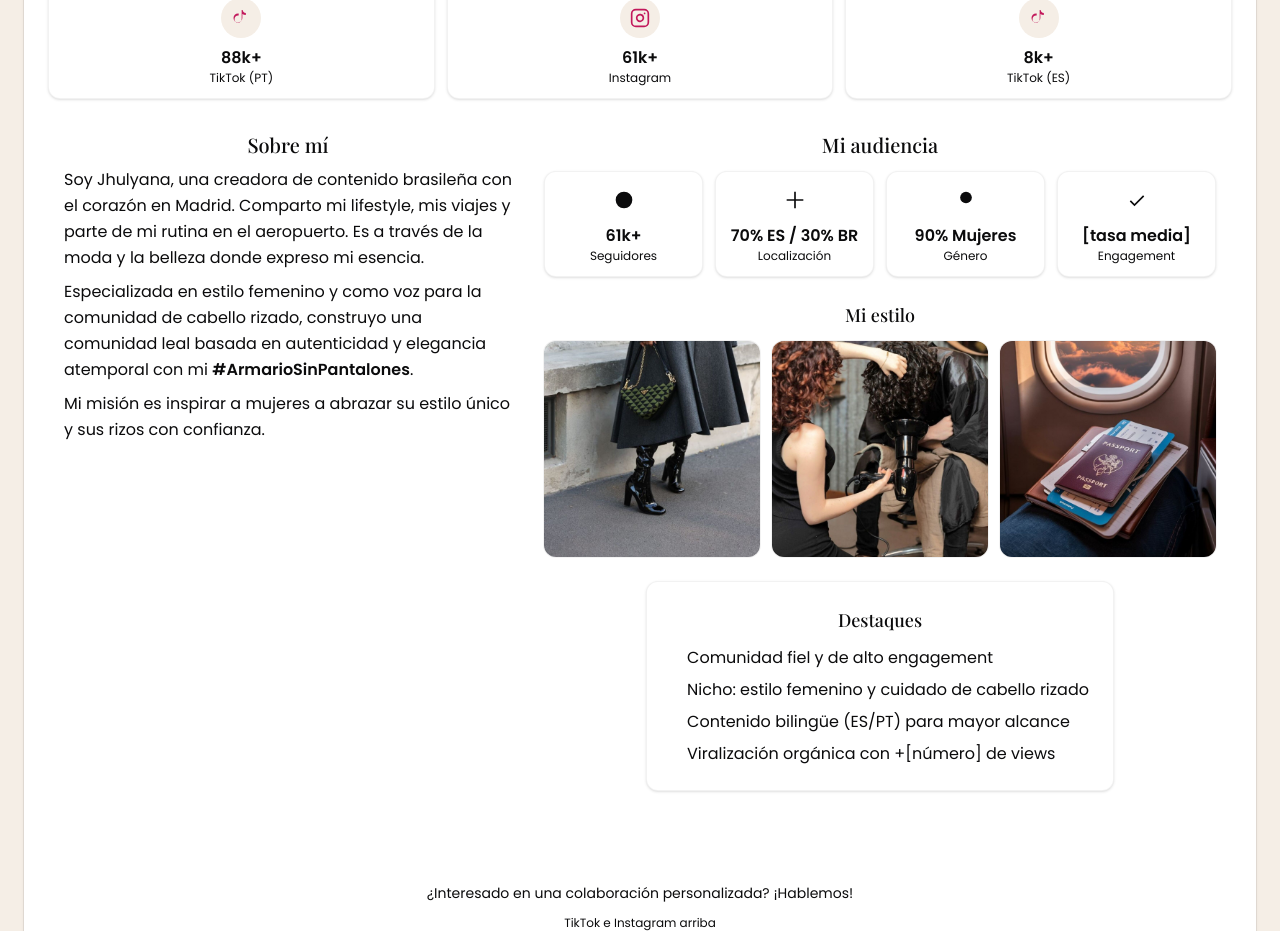
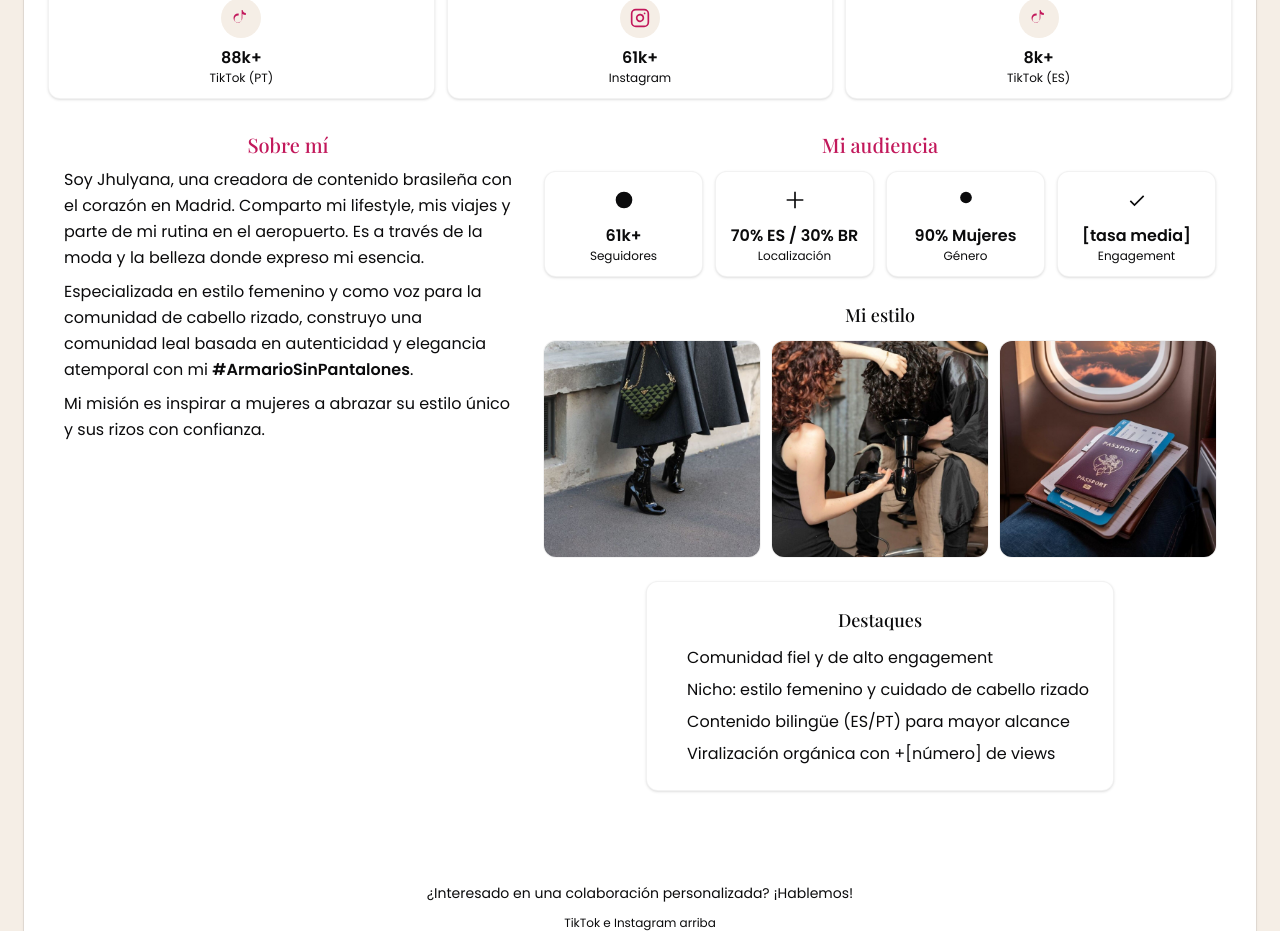
Before and after one commit to VictorAmadeu/media-kit-jhulyana, a React (Vite) app: page / in a window 1280 px wide. Shown: the part 780-1711 px from the top of the page. Built offline with nearby package versions, Linux system fonts and the light colour scheme.

Commit message:
Corrección del archivo HomePage.jsx
He cambiado el color de los títulos 'Sobre mí' y 'Mi audiencia' para el color cereza.

```diff
--- a/src/pages/HomePage.jsx
+++ b/src/pages/HomePage.jsx
@@ -141,7 +141,10 @@ export function HomePage({ social }) {
           <div className="grid md:grid-cols-[2fr_3fr] gap-8">
             {/* Sobre mí */}
             <div>
-              <h2 className="font-display text-xl text-center text-[--cherry]">
+              <h2
+                className="font-display text-xl text-center"
+                style={{ color: "var(--cherry)" }}
+              >
                 Sobre mí
               </h2>
               <p className="mt-2 text-sm md:text-base leading-relaxed">
@@ -165,7 +168,10 @@ export function HomePage({ social }) {
             {/* Derecha: Audiencia + Estilo + Destaques */}
             <div>
               {/* Audiencia */}
-              <h2 className="font-display text-xl text-center text-[--cherry]">
+              <h2
+                className="font-display text-xl text-center"
+                style={{ color: "var(--cherry)" }}
+              >
                 Mi audiencia
               </h2>
               <div className="mt-3 grid grid-cols-2 sm:grid-cols-4 gap-3">
```
